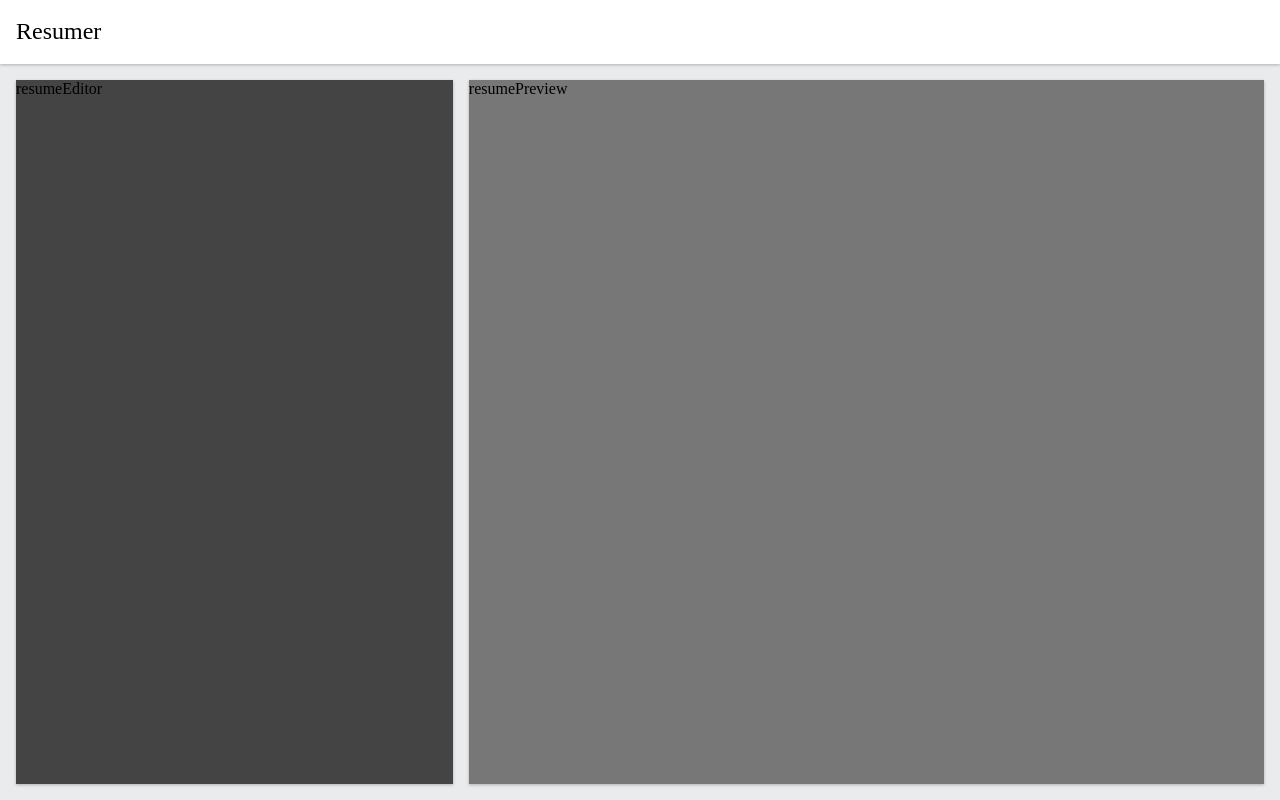
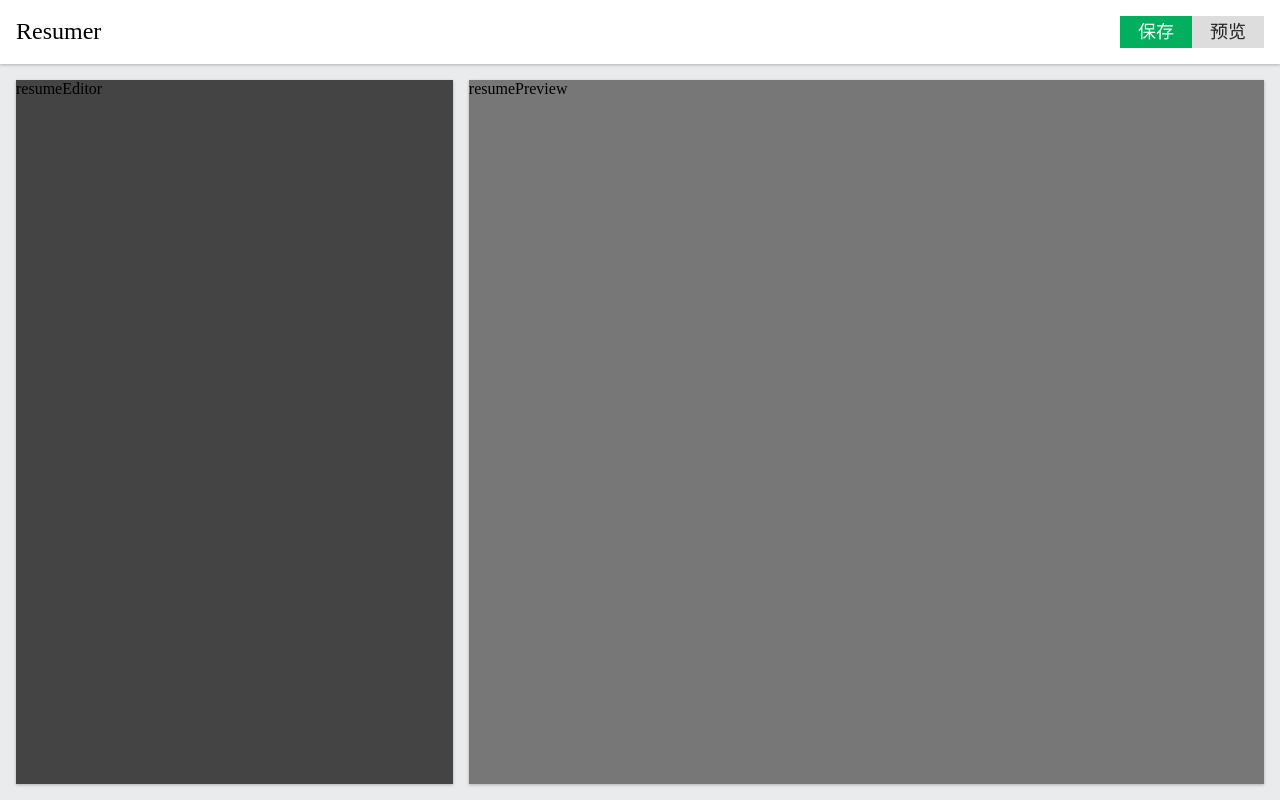
Before and after one commit to DCbryant/vue-resumer, a Vue app: page / in a window 1280 px wide. Built offline with nearby package versions, Linux system fonts and the light colour scheme.

Commit message:
change css to sacc && add two buttons

```diff
--- a/src/components/Topbar.vue
+++ b/src/components/Topbar.vue
@@ -2,6 +2,10 @@
   <div id="topbar">
       <div class="wrapper">
           <span class="logo">Resumer</span>
+          <div class="actions">
+              <button class="primary">保存</button>
+              <button>预览</button>
+          </div>
       </div>
   </div>
 </template>
@@ -12,26 +16,46 @@
 }
 </script>
 
-<style>
+<style scoped lang="scss">
     #topbar{
         background-color: #fff;
         box-shadow: 0 1px 3px 0 rgba(0, 0, 0, .25);
         height: 64px;
-    }
-    #topbar>.wrapper{
+
+        >.wrapper{
             min-width: 1024px;
             max-width: 1440px;
             margin: 0 auto;
             height: 64px;
         }
-    #topbar>.wrapper{
+        >.wrapper{
             display: flex;
             justify-content: space-between;
             align-items: center;
             padding: 0 16px;
         }
-    #topbar .logo{
+        .logo{
             font-size: 24px;
             color: #000;
         }
+    }
+
+    button{ // 由于加了 scoped， 所以这个 button 选择器只在本组件内有效，不会影响其他组件
+        width: 72px;
+        height: 32px;
+        border: none;
+        cursor: pointer;
+        font-size: 18px;
+        background-color: #ddd;
+        color: #222;
+        &:hover{
+            box-shadow: 1px 1px 1px hsla(0, 0, 0, 0.50);
+        }
+        &.primary{
+            background:#02af5f;
+            color: #fff;
+        }
+    }
+
+
 </style>
```
Lines whose indentation alone changed are shown as unchanged.
